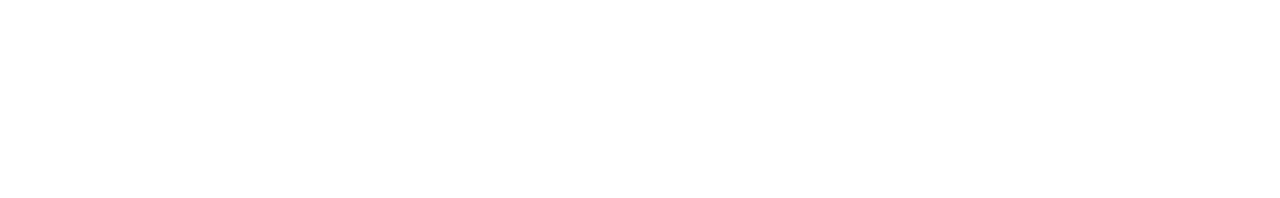
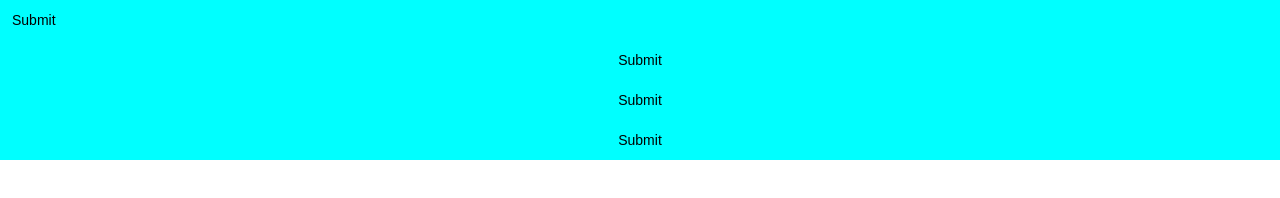
Before and after one commit to SavioAndres/GambarStyle, a plain HTML site: page index.html in a window 1280 px wide. Drawn offline with Linux system fonts and the light colour scheme.

Commit message:
Beginning of button styling

```diff
--- a/gambarstyle.css
+++ b/gambarstyle.css
@@ -0,0 +1,42 @@
+/* Initializing */
+
+* {
+    padding: 0;
+    margin: 0;
+}
+
+body {
+
+}
+
+/* Components */
+
+.btn {
+    background-color: aqua;
+    padding: 12px;
+    border: none;
+    color: black;
+    font-size: 14px;
+    font-family: sans-serif;
+    text-decoration: none;
+    cursor: pointer;
+    outline: none;
+}
+
+/* Grid */
+
+.container, .row, .col {
+    display: grid;
+}
+
+.container {
+
+}
+
+.row {
+    grid-template-rows: ;
+}
+
+.col {
+    grid-column: auto;
+}
--- a/index.html
+++ b/index.html
@@ -9,6 +9,15 @@
     <script src='gambarstyle.js'></script>
 </head>
 <body>
-
+    <div class="row">
+        <div class="col">
+            <a class="btn" href="#">Submit</a>
+        </div>
+        <div class="col">
+        <Button class="btn">Submit</Button class="btn">
+        </div>
+        <input class="btn" type="button" value="Submit"/>
+        <input class="btn" type="submit" value="Submit"/>
+    </div>
 </body>
 </html>
```
